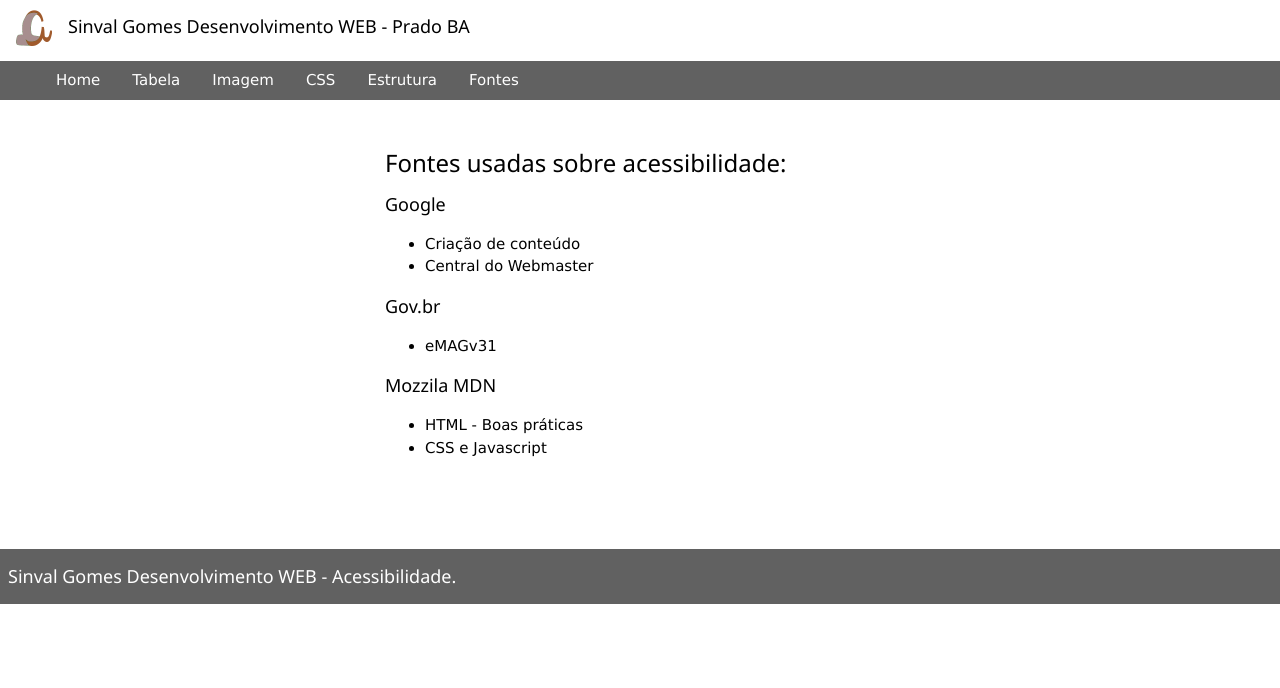
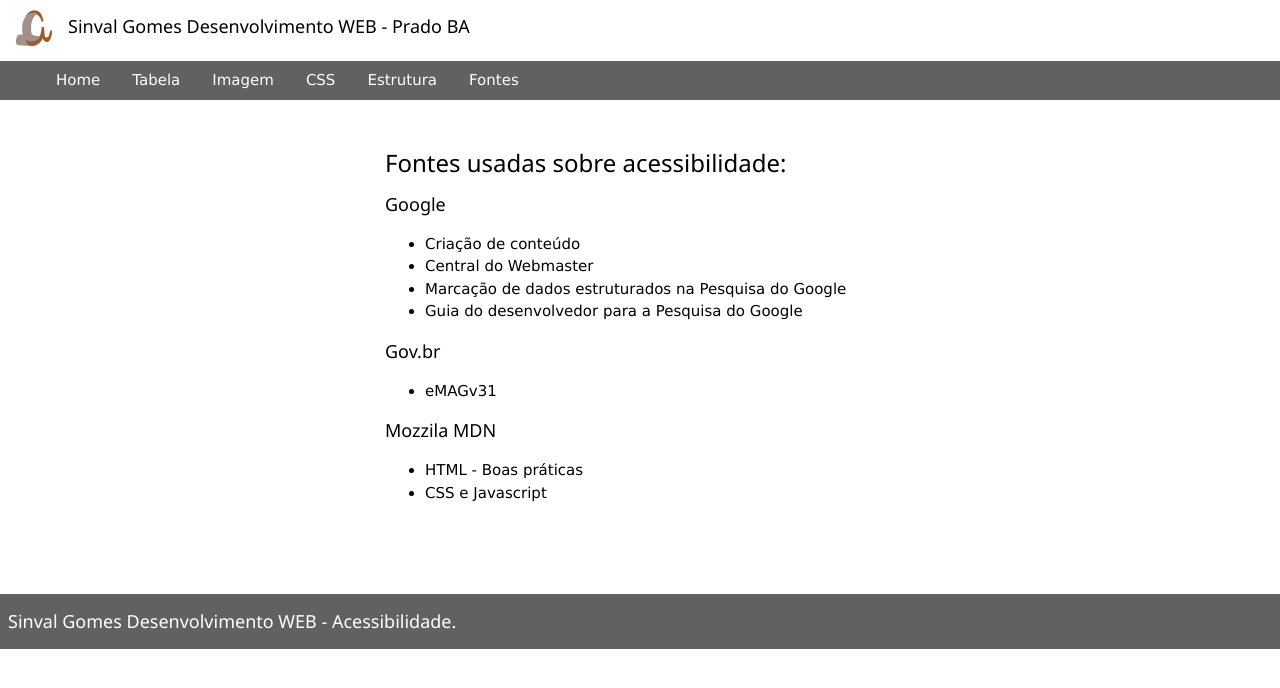
Before and after one commit to aondenet-sinval/semantica-web, a Next.js app: page /fontes in a window 1280 px wide. Shown: the top 688 px of the page. Built offline with nearby package versions, Linux system fonts and the light colour scheme.

Commit message:
updates links

```diff
--- a/pages/fontes.js
+++ b/pages/fontes.js
@@ -15,6 +15,8 @@ const Fontes = () => {
       <ul>
         <li><a href="https://developers.google.com/search/docs/fundamentals/creating-helpful-content">Criação de conteúdo</a></li>
         <li><a href="https://developers.google.com/search">Central do Webmaster</a></li>
+        <li><a href="https://developers.google.com/search/docs/appearance/structured-data/intro-structured-data?hl=pt-br">Marcação de dados estruturados na Pesquisa do Google</a></li>
+        <li><a href="https://developers.google.com/search/docs/fundamentals/get-started-developers?hl=pt-br">Guia do desenvolvedor para a Pesquisa do Google</a></li>
       </ul>
       <h2 className="w3-large">Gov.br</h2>
       <ul>
```
